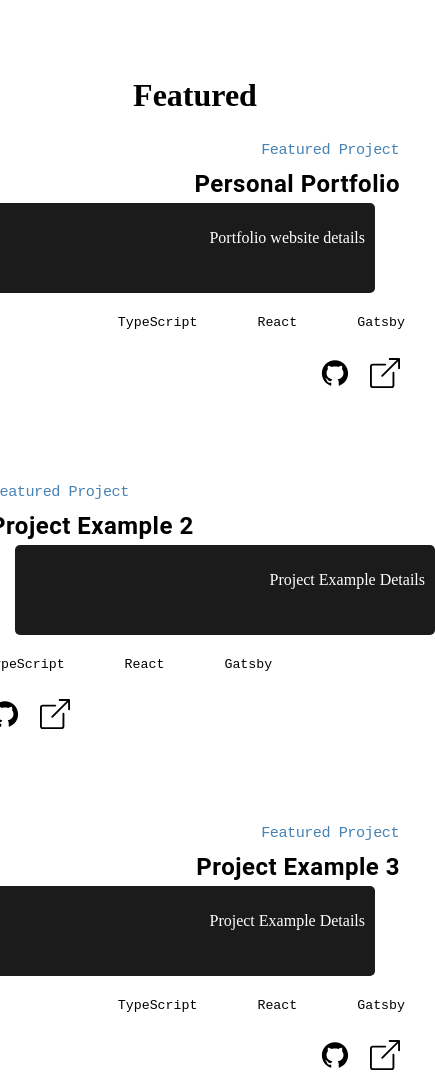
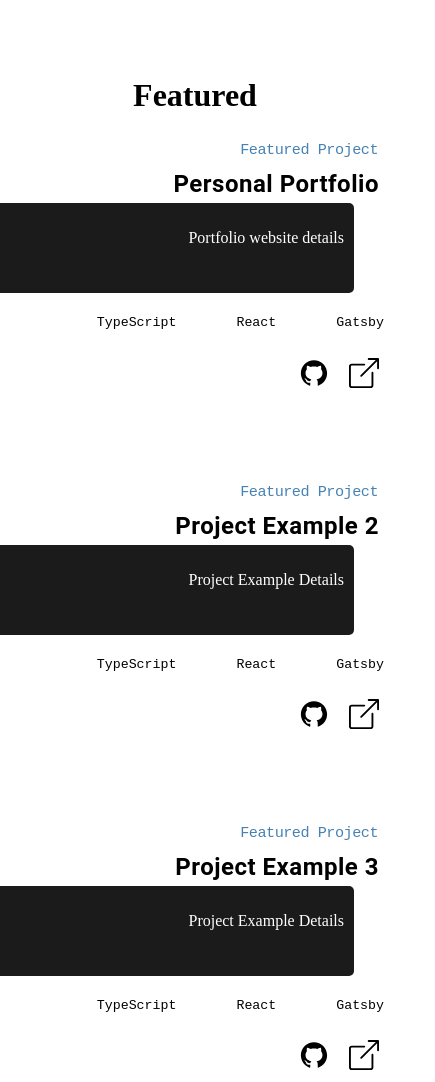
Before and after one commit to JosefHartsough/Personal-Portfolio-TS, a Gatsby site: page / in a window 390 px wide. Shown: the part 1300-2382 px from the top of the page, 435 px wide, since content can reach past the window. Built offline with nearby package versions, Linux system fonts and the light colour scheme; Gatsby itself is replaced by a stand-in of ours.

Commit message:
Small change to sizing on skills and working on fixing issue with reverse feature card on mobile

```diff
--- a/src/components/FeatureCard.tsx
+++ b/src/components/FeatureCard.tsx
@@ -24,10 +24,6 @@ const FeatureCard: React.FC<FeatureCardProps> = ({
   const [detailsAnimation, setDetailsAnimation] = useState<boolean>(false);
   const [onHoverLink, setOnHoverLink] = useState<boolean>(false);
 
-  useEffect(() => {
- console.log(isReversed)
-  }, [])
-
 
   const Card = () => {
     return (
@@ -53,12 +49,12 @@ const FeatureCard: React.FC<FeatureCardProps> = ({
             width={400}
             height={226}
           />
-        <div>
           <div
             style={{
               display: "flex",
               alignItems: "flex-end",
               flexDirection: "column",
+              maxWidth: '95%'
             }}
           >
             <h2
@@ -131,7 +127,6 @@ const FeatureCard: React.FC<FeatureCardProps> = ({
               </a>
             </div>
           </div>
-        </div>
       </div>
     </div>
     )
@@ -161,6 +156,7 @@ const FeatureCard: React.FC<FeatureCardProps> = ({
               display: "flex",
               alignItems: "flex-start",
               flexDirection: "column",
+               maxWidth: '85%'
             }}
           >
             <h2
@@ -180,8 +176,8 @@ const FeatureCard: React.FC<FeatureCardProps> = ({
             <div
               style={{
                 position: "relative",
-                right: detailsAnimation ? "-50px" : "-30px",
-                width: "400px",
+                left: detailsAnimation ? "50px" : "30px",
+                width: "380px",
                 borderRadius: "5px",
                 height: "70px",
                 zIndex: "2",
--- a/src/pages/index.tsx
+++ b/src/pages/index.tsx
@@ -20,7 +20,7 @@ const IndexPage = () => {
           projectTitle={item.projectTitle}
           details={item.details}
           stack={item.stack}
-          isReversed={true}
+          isReversed={false}
         />
       );
     } else {
@@ -49,14 +49,6 @@ const IndexPage = () => {
       >
         <h1 style={{ textAlign: "center" }}>Featured</h1>
         {FeatureCardRender}
-        {/* {features.map((item) => (
-        <FeatureCard
-          projectTitle={item.projectTitle}
-          details={item.details}
-          stack={item.stack}
-          isReversed={true}
-        />
-      ))} */}
       </div>
       <h1 style={{ textAlign: "center" }}>Project Collection</h1>
       <div
--- a/src/styles/Index/Index.module.css
+++ b/src/styles/Index/Index.module.css
@@ -1,6 +1,6 @@
 .gridTesting {
   display: grid;
-  width: 70%;
+  width: 60%;
   justify-items : center;
   align-items: center;
   grid-template-columns: repeat(3, 1fr);
```
